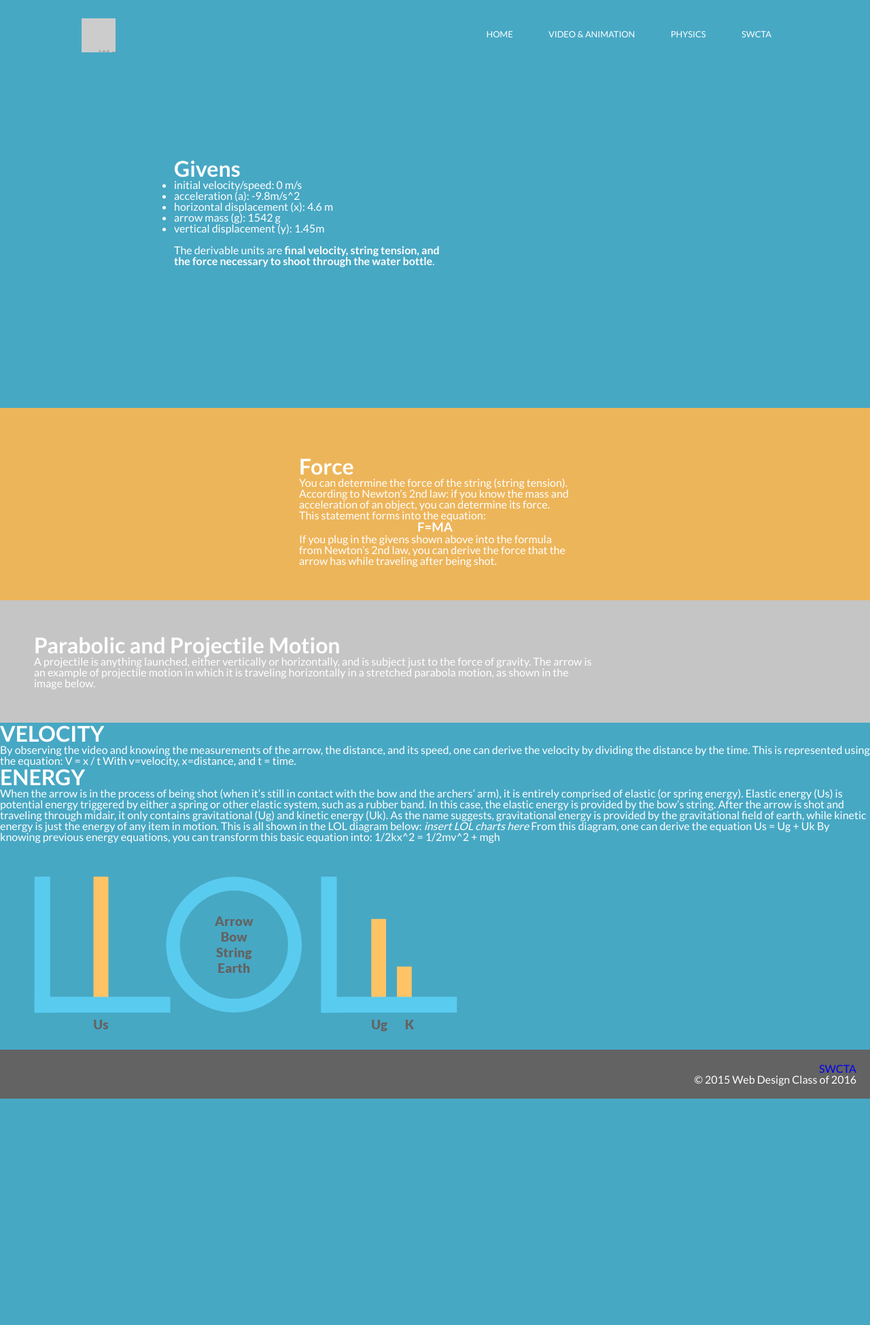
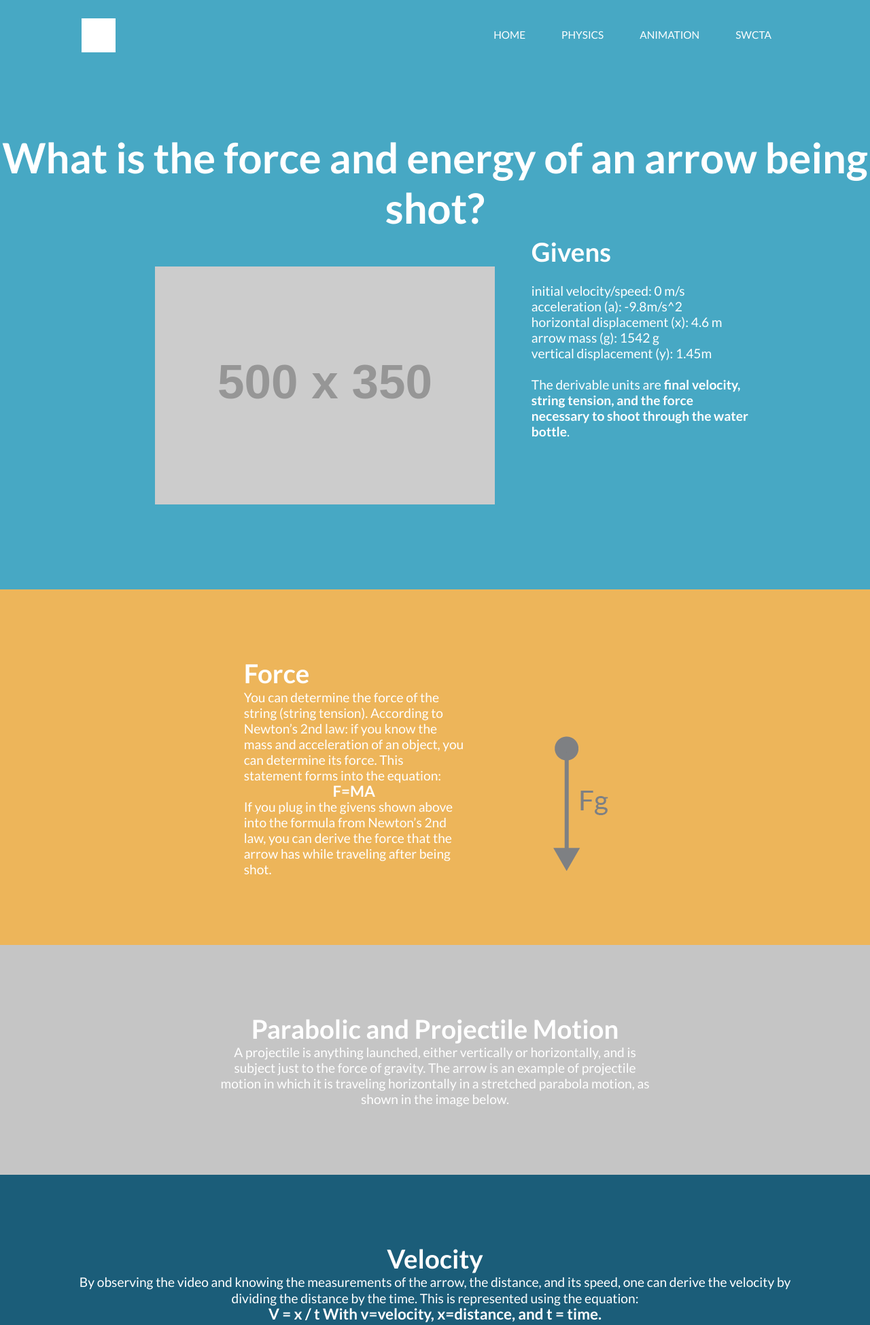
Before and after one commit to cheyennerose/PBL, a PHP site: page /physics.php in a window 1280 px wide. Shown: the top 1949 px of the page at 68% size. Before the commit the page ends 1616 px from the top, so only its background shows below. Run offline with PHP 8.4, Linux system fonts and the light colour scheme; grey boxes labelled with a size stand in for pictures from a placeholder-image service; some libraries are stand-ins or nearby versions.

Commit message:
change layout of index, finalize physics page, add contact form

```diff
--- a/_css/main.css
+++ b/_css/main.css
@@ -9,6 +9,7 @@ body {
     background-color: #47A8C4;
     font-family: "Lato", sans-serif;
     color: white;
+    font-size: 1.2em;
 }
 
 b {
@@ -17,17 +18,22 @@ b {
 
 h1 {
     color: #fff;
+    line-height: 1.2em;
 }
 
-h3 /* formulas tag */ {
+h3
+/* formulas tag */
+
+{
     text-align: center;
 }
 
 .header {
-    color: white;
+    color: black;
     height: 100px;
     padding-bottom: 20px;
     text-transform: uppercase;
+    color: #636363;
 }
 
 .logo {
@@ -77,38 +83,50 @@ h3 /* formulas tag */ {
     top: 40%;
     -webkit-transform: translateY(-50%);
 }
+/* Contact Form */
 
-.video {
-    background-color: #edb55a;
-    height: auto;
+.contact {
     padding: 50px;
-    text-align: center;
+    line-height: 2em;
+    background-color: #449cbb;
 }
 
-.media,
-.vidcontent {
-    width: 400px;
-    display: inline-block;
-    padding-top: 20px;
+form {
+    text-align: center;
+
 }
 
-.media {
-    text-align: left;
+form table {
+    width: 375px;
+    margin-bottom: 16px;
+    margin-left: 37.8%;
 }
 
-.vidcontent {
-    position: relative;
-    top: -100px;
+form th {
+    width: 85px;
+    vertical-align: middle;
+    padding: 8px;
 }
 
-.parabolic {
-    background-color: #c5c5c5;
-    height: auto;
-    padding: 50px;
+form td {
+    padding: 15px 15px;
 }
 
-.paratext {
-    width: 70%;
+form td select, form td input,form td textarea {
+   width: 100%;
+}
+
+form input[type="submit"] {
+    width: 375px;
+    text-align: center;
+    border: 1px solid #57cff2;
+    background: #57cff2;
+    color: #FFF;
+    -webkit-border-radius: 2px;
+    border-radius: 2px;
+    font-size: 14px;
+    text-transform: uppercase;
+    padding: 14px;
 }
 
 .footer {
--- /dev/null
+++ b/_css/physics.css
@@ -0,0 +1,85 @@
+/*#57cff2 - blue
+#f4ba5f - yellow
+#636363 - grey
+#1593de - dark blue
+*/
+
+.container {
+    text-align: center;
+    line-height: 1.2em;
+}
+
+.physicsintro {
+    text-align: center;
+    margin-bottom: 75px;
+}
+
+.question {
+    font-size: 3.2em;
+    margin-top: 75px;
+}
+
+.wrapper {
+    display: inline;
+}
+
+.video {
+    height: auto;
+    padding: 50px;
+    display: inline-block;
+}
+
+.givens {
+    display: inline-block;
+    position: relative;
+    top: -100px;
+    width: 25%;
+    text-align: left;
+}
+
+.force {
+    background-color: #edb55a;
+    height: auto;
+    padding: 100px;
+}
+
+.forcetext {
+    text-align: left;
+    width: 30%;
+    display: inline-block;
+}
+
+.force img {
+    display: inline-block;
+    padding-left: 100px;
+}
+
+.parabolic {
+    background-color: #c5c5c5;
+    height: auto;
+    padding: 100px;
+}
+
+.paratext {
+    width: 60%;
+    position: relative;
+    left: 20%;
+}
+
+.velocity {
+    padding: 100px;
+    background-color: #1b5d79;
+}
+
+.energy {
+    height: auto;
+    padding: 100px;
+}
+
+.energytext {
+    width: 51%;
+    display: inline-block;
+}
+
+.energy img {
+}
--- /dev/null
+++ b/contact.php
@@ -0,0 +1 @@
+Thank you for your message!
--- a/inc/header.php
+++ b/inc/header.php
@@ -5,7 +5,9 @@
         <?php echo $pageTitle; ?>
     </title>
     <link rel="stylesheet" href="_css/main.css" type="text/css">
+    <link rel="stylesheet" href="_css/physics.css" type="text/css">
     <link rel="stylesheet" href="_css/reset.css" type="text/css">
+
     <link rel="stylesheet" href="http://fonts.googleapis.com/css?family=Lato:400,900" type="text/css">
 </head>
 
@@ -19,11 +21,10 @@
         <ul class="nav">
 
             <li class=""><a href="index.php">Home</a></li>
-            <li><a href="#">Video &amp; Animation</a></li>
             <li><a href="physics.php">Physics</a></li>
+            <li><a href="#">Animation</a></li>
             <li><a href="http://www.swcta.net">SWCTA</a></li>
 
         </ul>
 
-
     </div>
--- a/physics.php
+++ b/physics.php
@@ -3,35 +3,48 @@
 <div class="container">
 
 
-    <div class="introduction">
+    <div class="physicsintro">
 
-        <div class="introcontent">
+        <h1 class="question">What is the force and energy of an arrow being shot?</h1>
 
-            <h1>Givens</h1>
+        <div class="wrapper">
 
-            <ul>
-                <li>initial velocity/speed: 0 m/s</li>
-                <li>acceleration (a): -9.8m/s^2</li>
-                <li>horizontal displacement (x): 4.6 m</li>
-                <li>arrow mass (g): 1542 g</li>
-                <li>vertical displacement (y): 1.45m</li>
-            </ul>
+            <div class="video">
 
-            <br> The derivable units are <b>final velocity, string tension, and the force necessary to shoot through the water bottle</b>.
+                <img src="http://placehold.it/500x350">
 
+            </div>
+
+            <div class="givens">
+
+                <h1>Givens</h1>
+
+                <ul>
+                    <br>initial velocity/speed: 0 m/s
+                    <br>acceleration (a): -9.8m/s^2
+                    <br>horizontal displacement (x): 4.6 m
+                    <br>arrow mass (g): 1542 g
+                    <br>vertical displacement (y): 1.45m
+                </ul>
+
+                <br> The derivable units are <b>final velocity, string tension, and the force necessary to shoot through the water bottle</b>.
+
+            </div>
         </div>
 
     </div>
 
-    <div class="video">
+    <div class="force">
 
-        <div class="media">
+        <div class="forcetext">
 
             <h1>Force</h1> You can determine the force of the string (string tension). According to Newton’s 2nd law: if you know the mass and acceleration of an object, you can determine its force. This statement forms into the equation:
 
             <h3>F=MA</h3> If you plug in the givens shown above into the formula from Newton’s 2nd law, you can derive the force that the arrow has while traveling after being shot.
 
         </div>
+
+        <img src="_assets/force%20diagram.png">
 
     </div>
 
@@ -47,7 +60,9 @@
     <div class="velocity">
 
 
-        <h1>VELOCITY</h1> By observing the video and knowing the measurements of the arrow, the distance, and its speed, one can derive the velocity by dividing the distance by the time. This is represented using the equation: V = x / t With v=velocity, x=distance, and t = time.
+        <h1>Velocity</h1> By observing the video and knowing the measurements of the arrow, the distance, and its speed, one can derive the velocity by dividing the distance by the time. This is represented using the equation:
+
+        <br><h3>V = x / t With v=velocity, x=distance, and t = time.</h3>
 
 
     </div>
@@ -55,10 +70,18 @@
 
     <div class="energy">
 
-        <h1>ENERGY </h1> When the arrow is in the process of being shot (when it’s still in contact with the bow and the archers’ arm), it is entirely comprised of elastic (or spring energy). Elastic energy (Us) is potential energy triggered by either a spring or other elastic system, such as a rubber band. In this case, the elastic energy is provided by the bow’s string. After the arrow is shot and traveling through midair, it only contains gravitational (Ug) and kinetic energy (Uk). As the name suggests, gravitational energy is provided by the gravitational field of earth, while kinetic energy is just the energy of any item in motion. This is all shown in the LOL diagram below:
-        <i> insert LOL charts here</i> From this diagram, one can derive the equation Us = Ug + Uk By knowing previous energy equations, you can transform this basic equation into: 1/2kx^2 = 1/2mv^2 + mgh
+        <div class="energytext">
 
-    <img src="_assets/lol.png">
+            <h1>Energy</h1>
+
+            When the arrow is in the process of being shot, it is entirely comprised of elastic (or spring energy). Elastic energy (Us) is potential energy triggered by either a spring or other elastic system, such as a rubber band. In this case, the elastic energy is provided by the bow’s string.
+
+        <p>After the arrow is shot and traveling through midair, it only contains gravitational (Ug) and kinetic energy (Uk). As the name suggests, gravitational energy is provided by the gravitational field of earth, while kinetic energy is just the energy of any item in motion. This is all shown in the LOL diagram below:</p>
+
+
+        <img src="_assets/lol.png"> From this diagram, one can derive the equation Us = Ug + Uk By knowing previous energy equations, you can transform this basic equation into:
+
+        <h3>1/2kx^2 = 1/2mv^2 + mgh</h3>
 
     </div>
 
```
Also changed, not shown: index.php (+63 -10 lines), todo.txt (+5 -4 lines), logo.png, 3 other files.
